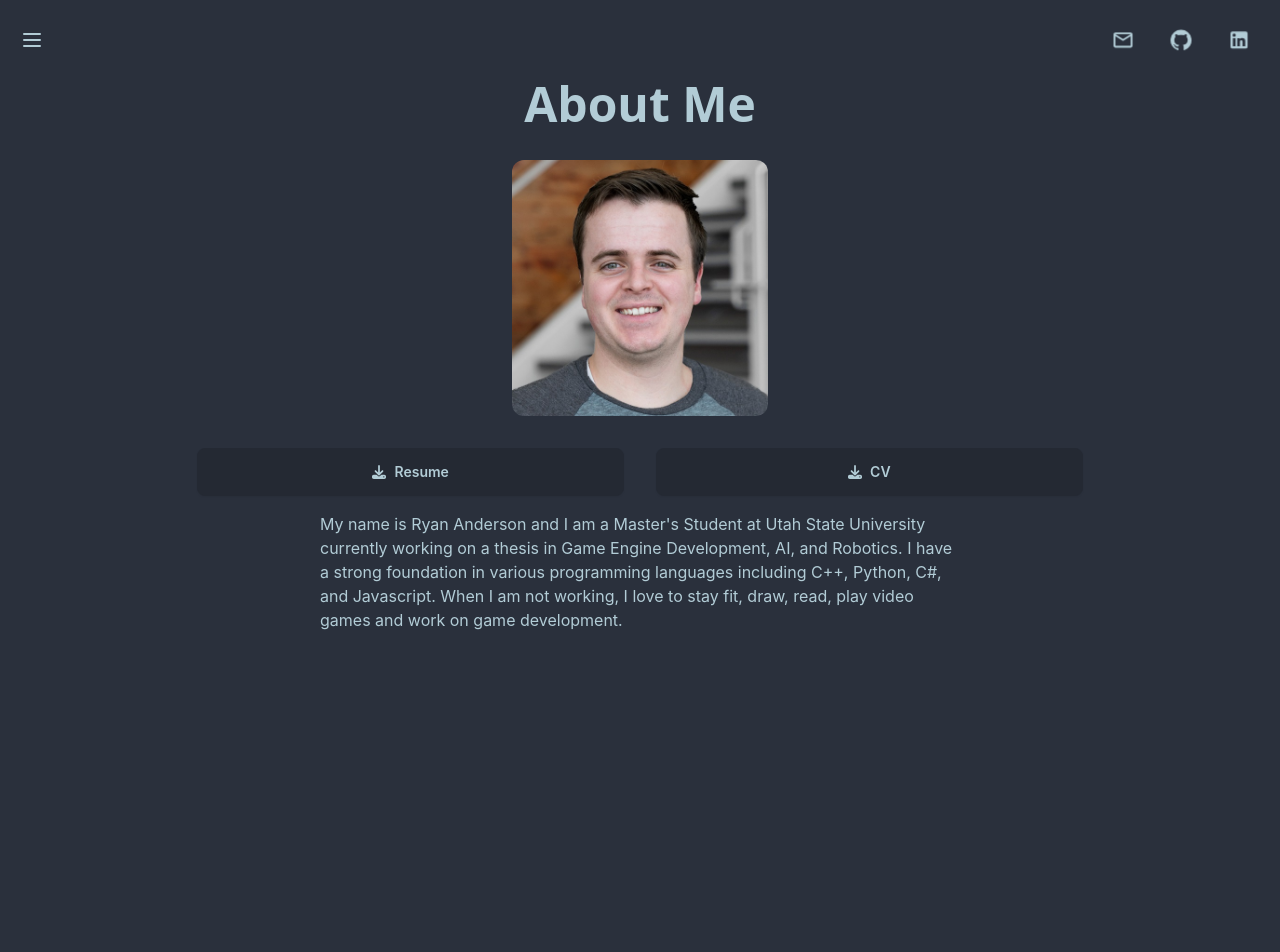
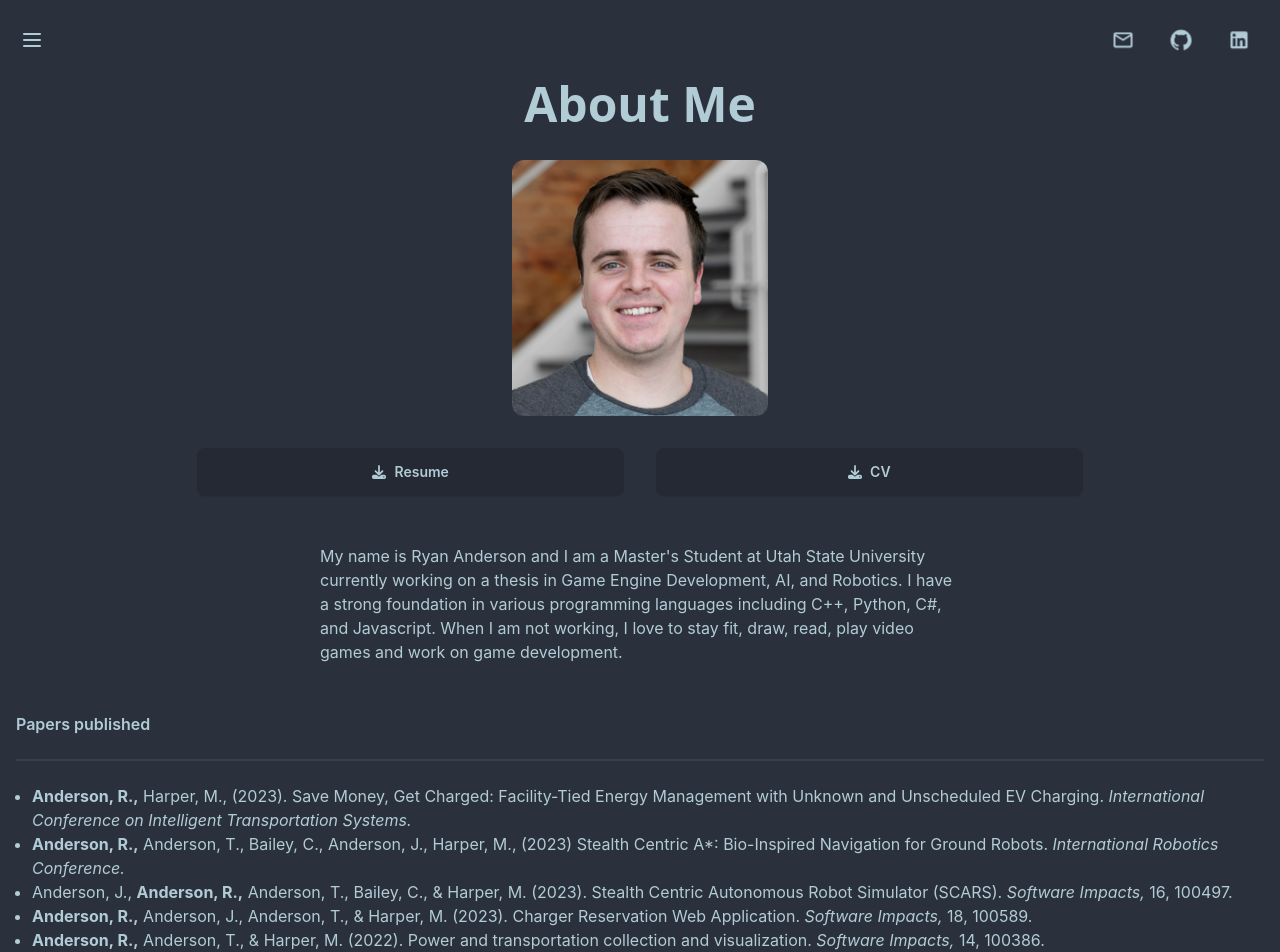
Before and after one commit to sonorousduck/sonorousduckPortfolio, a React (Create React App) app: page /about in a window 1280 px wide. Shown: the top 952 px of the page. Before the commit the page ends 800 px from the top, so only its background shows below. Built offline with nearby package versions, Linux system fonts and the light colour scheme.

Commit message:
Added the papers I have written or worked on

```diff
--- a/src/Screens/AboutMeScreen.js
+++ b/src/Screens/AboutMeScreen.js
@@ -26,7 +26,7 @@ const About = () => {
                     <FontAwesomeIcon icon={faDownload} />   CV
                     </a>
                 </div>
-                <div style={{ width: '50%', marginTop: 16, marginBottom: 16 }}>
+                <div className=" w-1/2 my-12">
                     <p>
                         My name is Ryan Anderson and I am a Master's Student at Utah State University currently working on a thesis in Game Engine Development, AI, and Robotics.
                         I have a strong foundation in various programming languages including C++, Python, C#, and Javascript. When I am not working,
@@ -34,6 +34,18 @@ const About = () => {
                     </p>
                 </div>
 
+                <div className="mx-4">
+                    <p className="font-semibold">Papers published</p>
+                    <div className="divider"></div>
+                    <ul className="list-disc mx-4 my-4">
+                        <li><strong>Anderson, R.,</strong> Harper, M., (2023). Save Money, Get Charged: Facility-Tied Energy Management with Unknown and Unscheduled EV Charging. <em>International Conference on Intelligent Transportation Systems.</em></li>
+                        <li><strong>Anderson, R.,</strong> Anderson, T., Bailey, C., Anderson, J., Harper, M., (2023) Stealth Centric A*: Bio-Inspired Navigation for Ground Robots. <em>International Robotics Conference.</em></li>
+                        <li>Anderson, J., <strong>Anderson, R.,</strong> Anderson, T., Bailey, C., & Harper, M. (2023). Stealth Centric Autonomous Robot Simulator (SCARS). <em>Software Impacts,</em> 16, 100497.</li>
+                        <li><strong>Anderson, R.,</strong> Anderson, J., Anderson, T., & Harper, M. (2023). Charger Reservation Web Application. <em>Software Impacts,</em> 18, 100589.</li>
+                        <li><strong>Anderson, R.,</strong> Anderson, T., & Harper, M. (2022). Power and transportation collection and visualization. <em>Software Impacts,</em> 14, 100386.</li>
+                    </ul>
+
+                </div>
 
 
 
```
